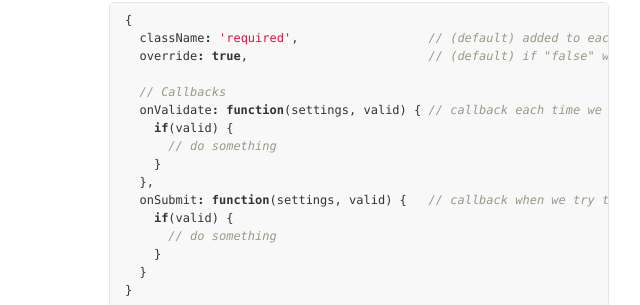
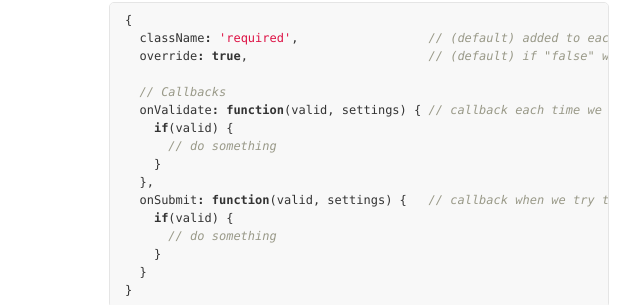
Before and after one commit to monkeymonk/jquery.required.js, a plain HTML site: page index.html in a window 1280 px wide. Shown: the part 359-664 px from the top of the page, 461-1101 px from the left. Drawn offline with Linux system fonts and the light colour scheme.

```diff
--- a/index.html
+++ b/index.html
@@ -48,12 +48,12 @@
   <span class="nx">override</span><span class="o">:</span> <span class="kc">true</span><span class="p">,</span>                         <span class="c1">// (default) if "false" we will let the browser manage the [required] attributes</span>
 
   <span class="c1">// Callbacks</span>
-  <span class="nx">onValidate</span><span class="o">:</span> <span class="kd">function</span><span class="p">(</span><span class="nx">settings</span><span class="p">,</span> <span class="nx">valid</span><span class="p">)</span> <span class="p">{</span> <span class="c1">// callback each time we validate a field ("this" is the current field)</span>
+  <span class="nx">onValidate</span><span class="o">:</span> <span class="kd">function</span><span class="p">(</span><span class="nx">valid</span><span class="p">,</span> <span class="nx">settings</span><span class="p">)</span> <span class="p">{</span> <span class="c1">// callback each time we validate a field ("this" is the current field)</span>
     <span class="k">if</span><span class="p">(</span><span class="nx">valid</span><span class="p">)</span> <span class="p">{</span>
       <span class="c1">// do something</span>
     <span class="p">}</span>
   <span class="p">},</span>
-  <span class="nx">onSubmit</span><span class="o">:</span> <span class="kd">function</span><span class="p">(</span><span class="nx">settings</span><span class="p">,</span> <span class="nx">valid</span><span class="p">)</span> <span class="p">{</span>   <span class="c1">// callback when we try to submit the form (return "false" to stop submiting, "this" is the current form)</span>
+  <span class="nx">onSubmit</span><span class="o">:</span> <span class="kd">function</span><span class="p">(</span><span class="nx">valid</span><span class="p">,</span> <span class="nx">settings</span><span class="p">)</span> <span class="p">{</span>   <span class="c1">// callback when we try to submit the form (return "false" to stop submiting, "this" is the current form)</span>
     <span class="k">if</span><span class="p">(</span><span class="nx">valid</span><span class="p">)</span> <span class="p">{</span>
       <span class="c1">// do something</span>
     <span class="p">}</span>
```
Also changed, not shown: params.json (+1 -1 lines).
